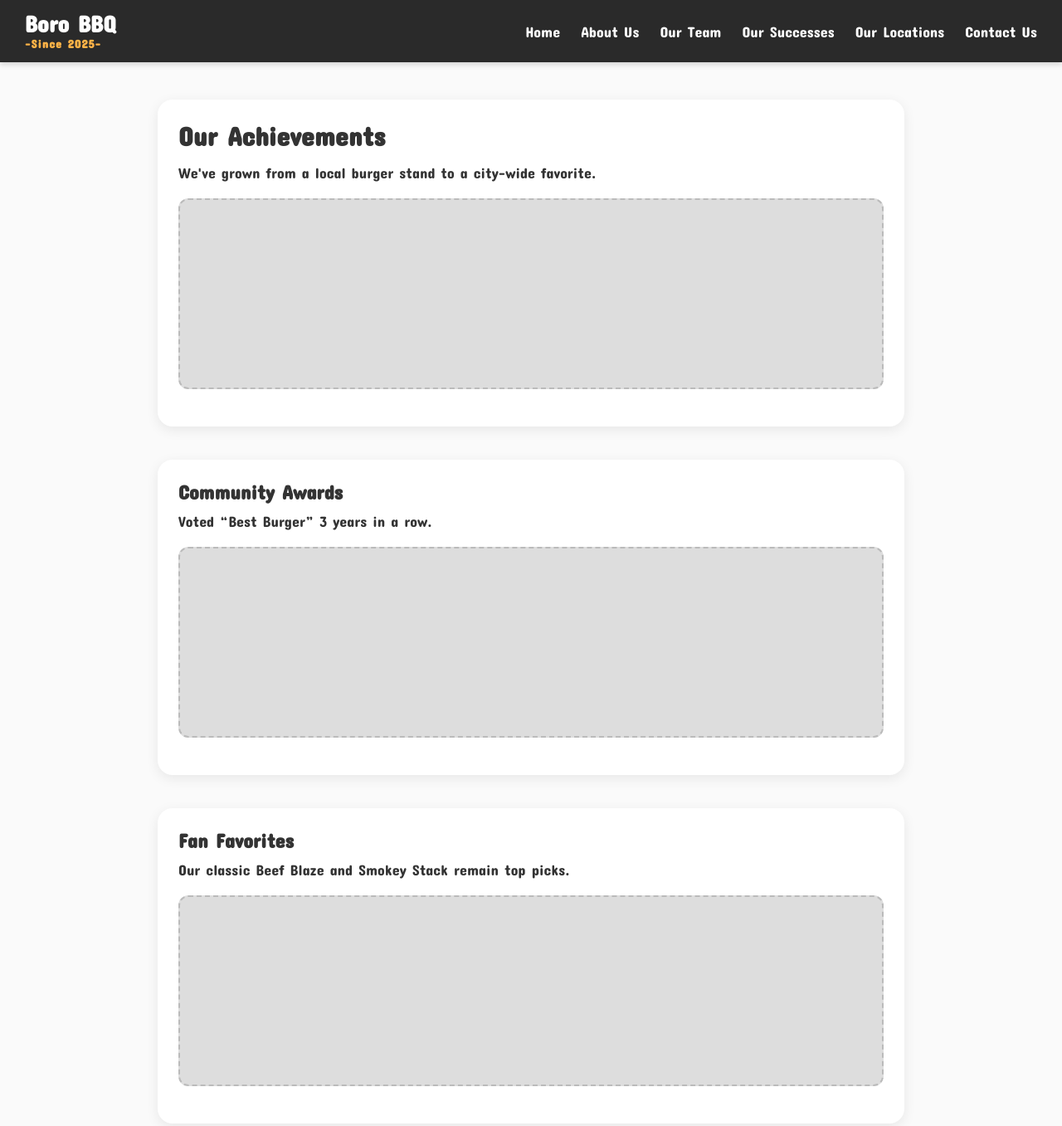
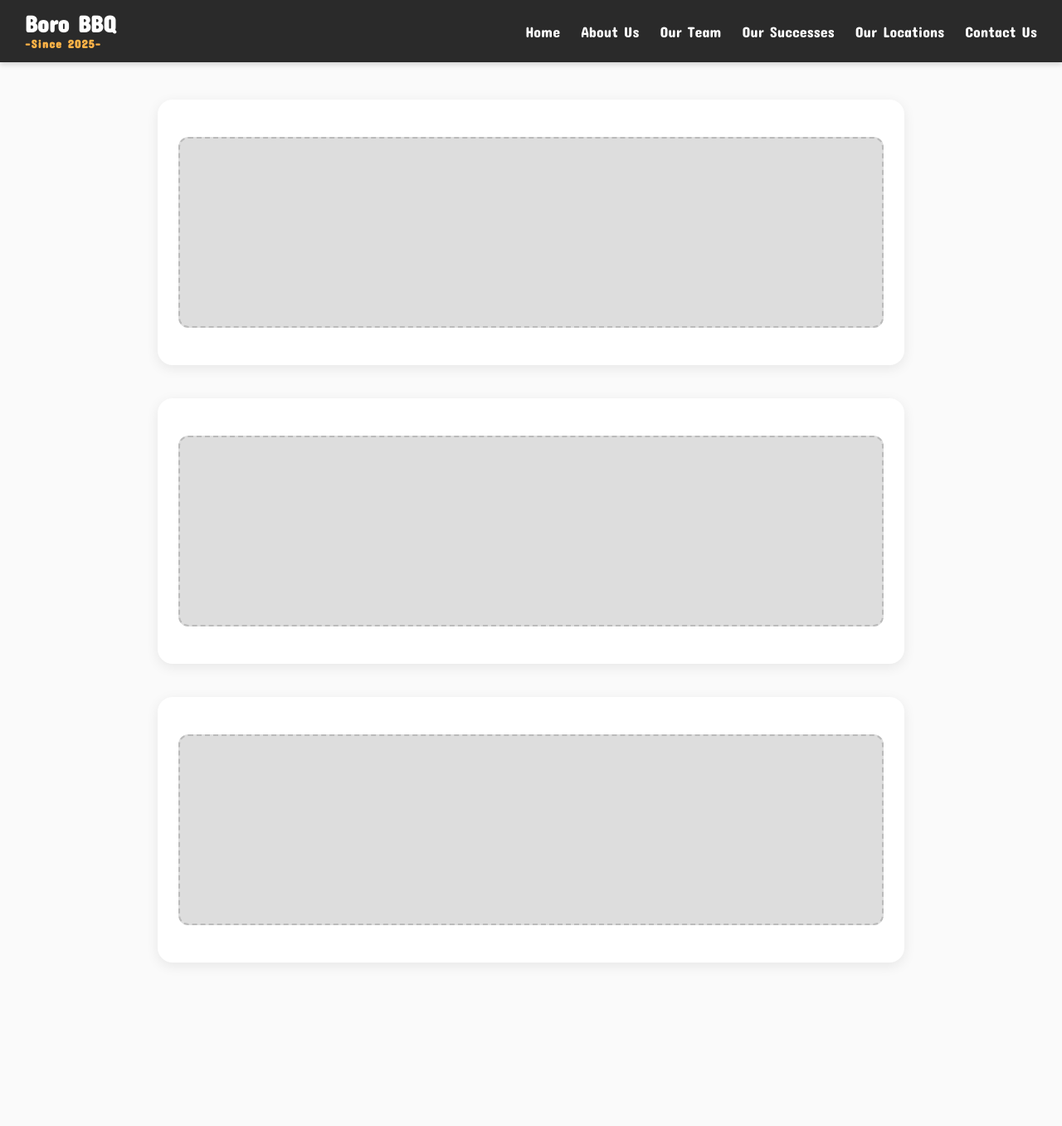
Before and after one commit to JatendoYoshi/borobbq, a plain HTML site: page successes.html in a window 1280 px wide. Shown: the whole page at 83% size. After the commit the page ends 1205 px from the top, so only its background shows below. Drawn offline with Linux system fonts and the light colour scheme.

Commit message:
change placeholders

```diff
--- a/successes.html
+++ b/successes.html
@@ -32,20 +32,20 @@
 <div class="container">
 
     <div class="blog-card">
-        <h1>Our Achievements</h1>
-        <p>We've grown from a local burger stand to a city-wide favorite.</p>
+        <h1></h1>
+        <p></p>
         <div class="image-box"></div>
     </div>
 
     <div class="blog-card">
-        <h2>Community Awards</h2>
-        <p>Voted “Best Burger” 3 years in a row.</p>
+        <h2></h2>
+        <p></p>
         <div class="image-box"></div>
     </div>
 
     <div class="blog-card">
-        <h2>Fan Favorites</h2>
-        <p>Our classic Beef Blaze and Smokey Stack remain top picks.</p>
+        <h2></h2>
+        <p></p>
         <div class="image-box"></div>
     </div>
 
```
Also changed, not shown: about.html (+4 -4 lines), contact.html (+1 -0 lines), index.html (+2 -2 lines), location.html (+4 -4 lines).
